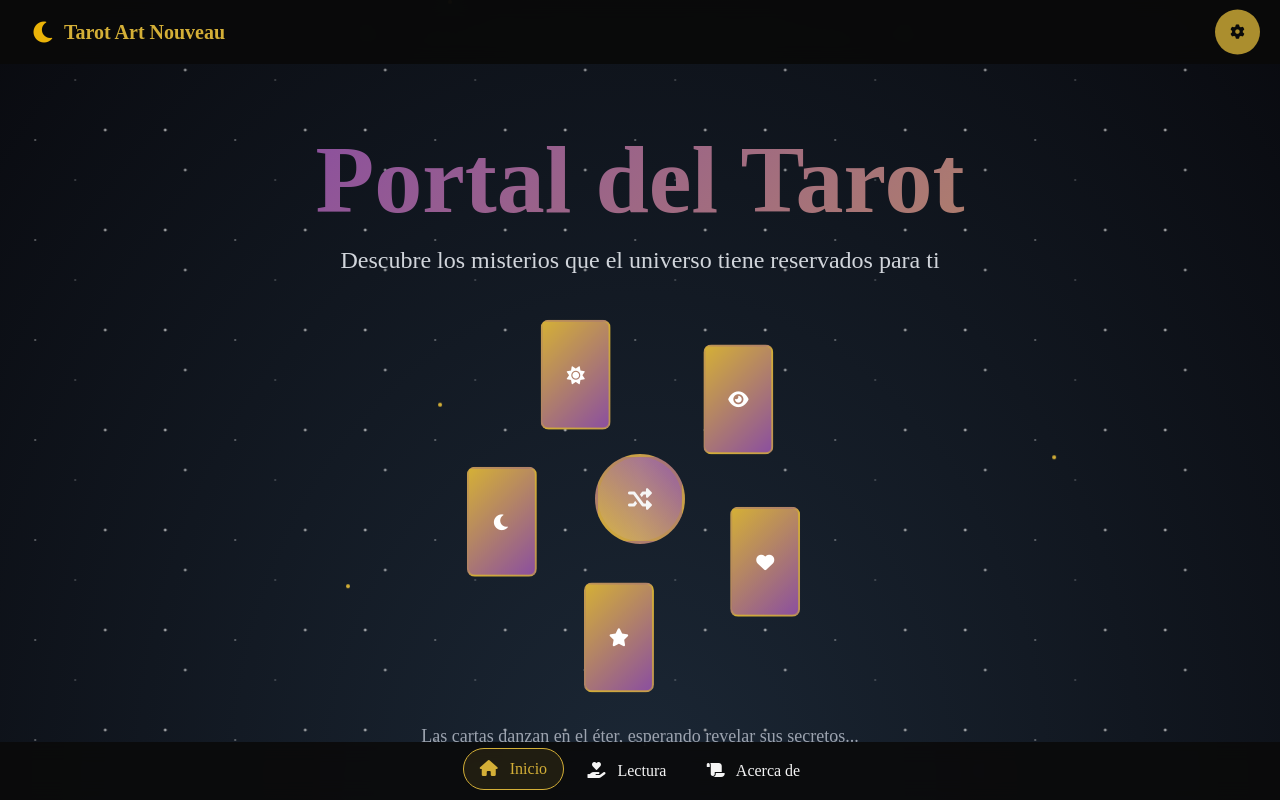
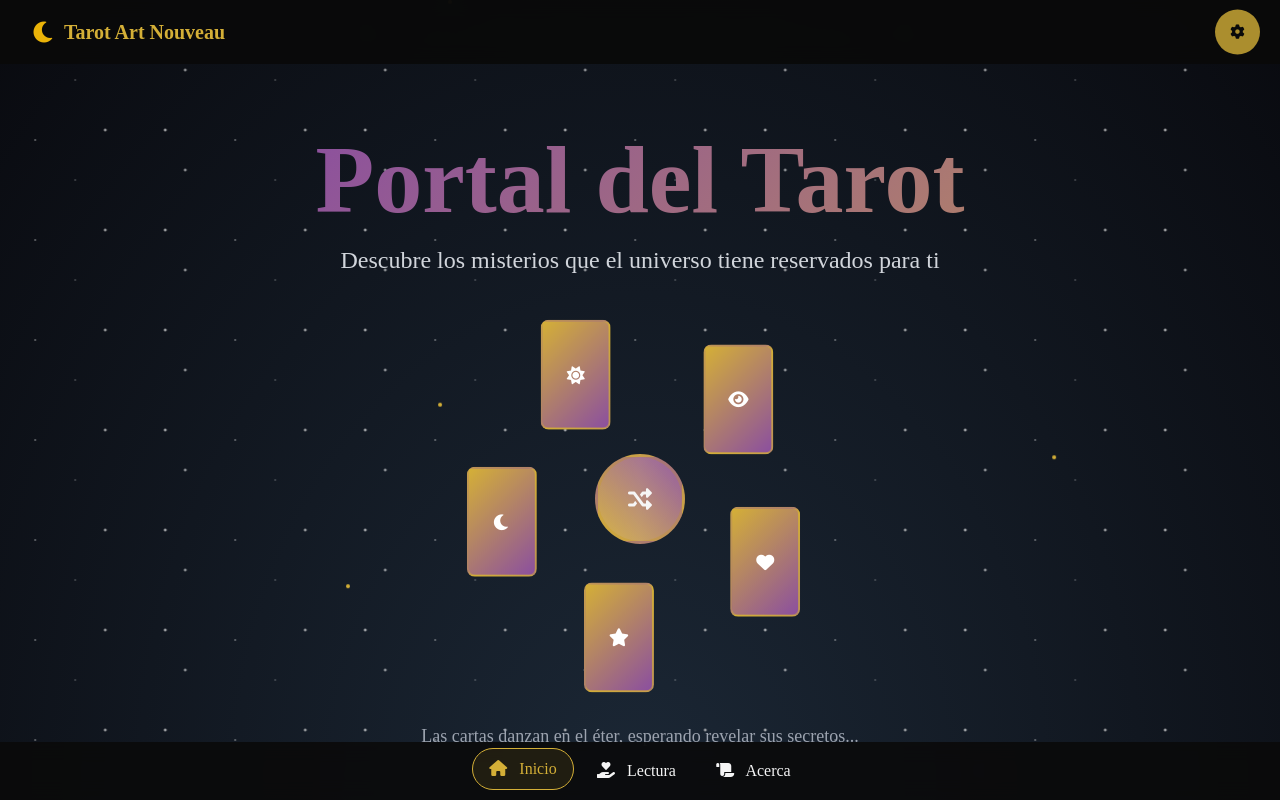
Before and after one commit to xnjwt/Lector-del-Tarot, a plain HTML site: page index.html in a window 1280 px wide. Drawn offline with nearby package versions, Linux system fonts and the light colour scheme; a web font is replaced by a local one.

Commit message:
Update index.html
Long word

```diff
--- a/index.html
+++ b/index.html
@@ -1087,7 +1087,7 @@
         </a>
         <a href="#" class="nav-item goto" data-section="about">
             <i class="fas fa-scroll mr-2"></i>
-            Acerca de
+            Acerca
         </a>
     </nav>
 
```
